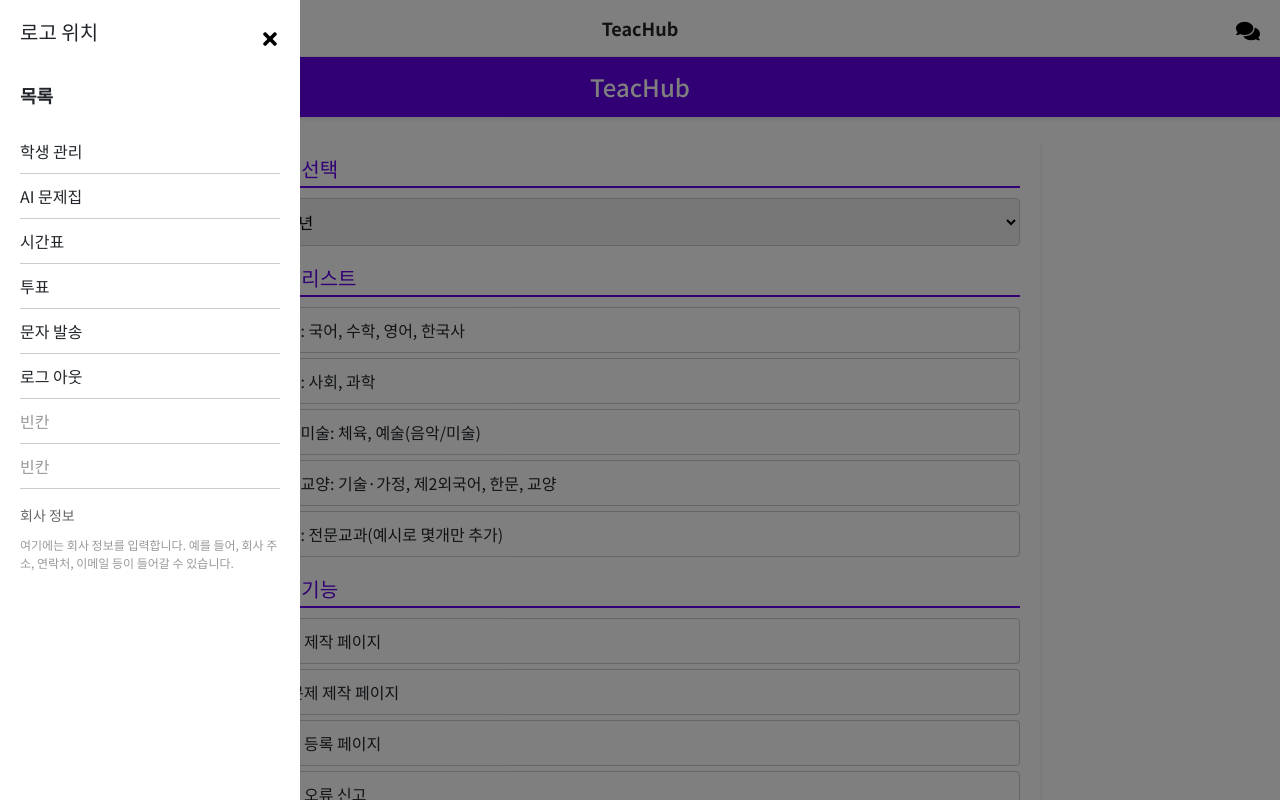
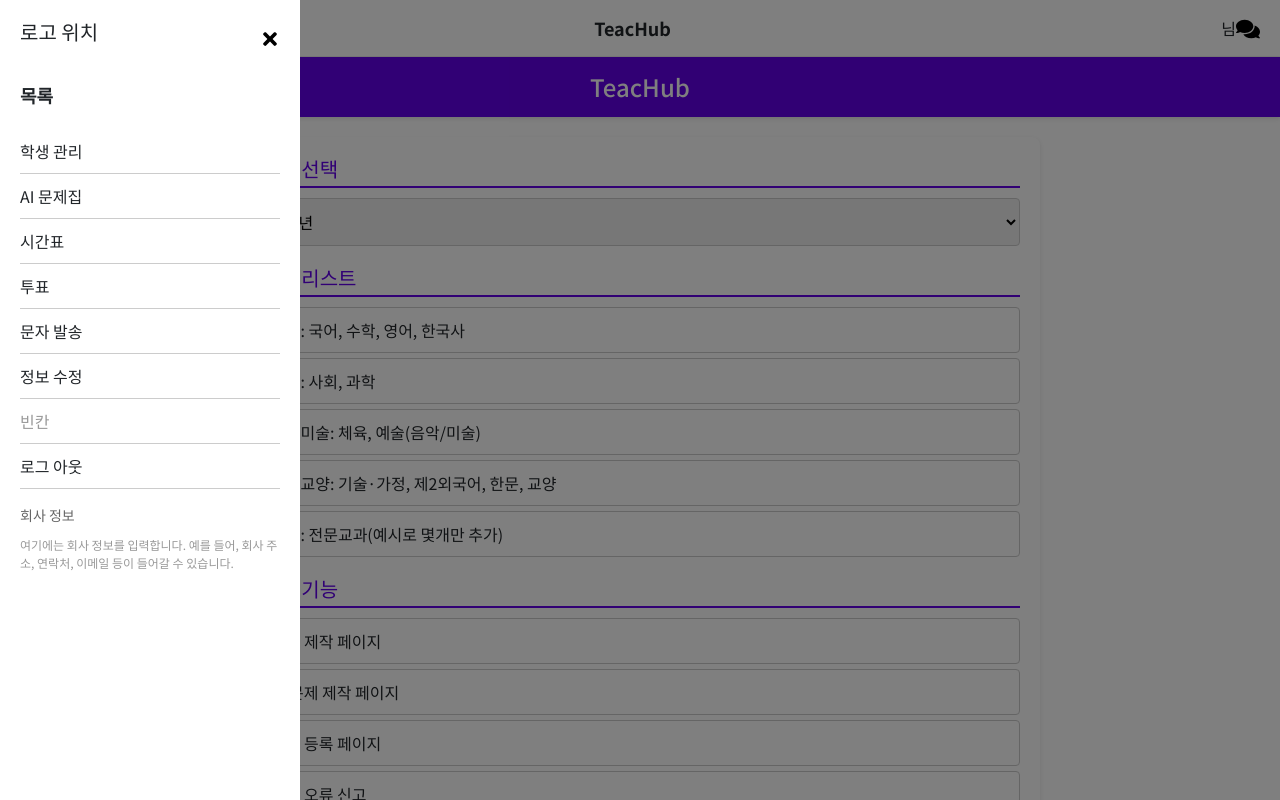
Before and after one commit to KoesJin/Daelim_LeeJaeSeok_TeamProJect, a React (Create React App) app: page /ai-workbook in a window 1280 px wide. Both pictures are taken after a click on the button 32 px from the left and 28 px from the top of the page. Built offline with nearby package versions, Linux system fonts and the light colour scheme.

Commit message:
로그인시 Header에 이름 표시

```diff
--- a/src/Root.jsx
+++ b/src/Root.jsx
@@ -39,14 +39,14 @@ const AnimationContainer = styled.div`
 
 function Root() {
     const location = useLocation();
-    const [userId, setUserId] = useState(''); // userId 상태 정의
+    const [userName, setUserName] = useState('');
 
     return (
         <>
             <Helmet>
                 <title>LeeJaeSeok</title>
             </Helmet>
-            <UserContext.Provider value={{ userId, setUserId }}>
+            <UserContext.Provider value={{ userName, setUserName }}>
                 <GlobalStyle />
                 {location.pathname !== '/' &&
                     location.pathname !== '/signuppage' &&
--- a/src/components/Header/Header.jsx
+++ b/src/components/Header/Header.jsx
@@ -6,20 +6,10 @@ import { useNavigate } from 'react-router-dom';
 import { UserContext } from '../../utils/context/UserContext';
 
 const Header = () => {
+    //모달
     const [isMenuModalOpen, setIsMenuModalOpen] = useState(false);
     const [isChatModalOpen, setIsChatModalOpen] = useState(false);
     const [selectedChat, setSelectedChat] = useState(null);
-    const { userId, setUserId } = useContext(UserContext);
-    const navigate = useNavigate();
-
-    useEffect(() => {
-        // 새로고침 시 localStorage에서 userId를 불러오게함
-        const storedUserId = localStorage.getItem('userId');
-        if (storedUserId) {
-            setUserId(storedUserId);
-        }
-    }, [setUserId]);
-
     const toggleMenuModal = () => {
         setIsMenuModalOpen(!isMenuModalOpen);
     };
@@ -45,6 +35,22 @@ const Header = () => {
         setSelectedChat(null);
     };
 
+    //userName 저장 값
+    const { userName, setUserName } = useContext(UserContext);
+
+    //navigate 훅
+    const navigate = useNavigate();
+
+    // useEffect 훅
+    useEffect(() => {
+        // 새로고침 시 localStorage에서 userName를 불러오게함
+        const storedUserName = localStorage.getItem('userName');
+        if (storedUserName) {
+            setUserName(storedUserName);
+        }
+    }, [setUserName]);
+
+    // 로그아웃
     const handleLogout = () => {
         localStorage.removeItem('accessToken');
         localStorage.removeItem('userId'); // 로그아웃 시 userId도 삭제
@@ -60,8 +66,9 @@ const Header = () => {
             <div className={styles.title} onClick={() => navigate('/mainpage')}>
                 TeacHub
             </div>
+            <div className={styles.userName}>{userName}님</div>
             <button onClick={toggleChatModal} className={styles.headerButton}>
-                <FaComments />
+                <FaComments style={{ marginBottom: '5px' }} />
             </button>
             {/* 메뉴 모달 */}
             <div className={`${styles.modal} ${isMenuModalOpen ? styles.open : ''}`}>
@@ -82,11 +89,11 @@ const Header = () => {
                             <li className={styles.listItem}>시간표</li>
                             <li className={styles.listItem}>투표</li>
                             <li className={styles.listItem}>문자 발송</li>
+                            <li className={styles.listItem}>정보 수정</li>
+                            <li className={`${styles.listItem} ${styles.emptyItem}`}>빈칸</li>
                             <li className={styles.listItem} onClick={handleLogout}>
                                 로그 아웃
                             </li>
-                            <li className={`${styles.listItem} ${styles.emptyItem}`}>빈칸</li>
-                            <li className={`${styles.listItem} ${styles.emptyItem}`}>빈칸</li>
                         </ul>
                         <div className={styles.companyInfo}>
                             회사 정보
@@ -115,7 +122,6 @@ const Header = () => {
                     </div>
                 </div>
             </div>
-            <div>{userId}</div> {/* userId를 표시 */}
             {/* 개별 채팅 모달 */}
             <div className={`${styles.chatModal} ${selectedChat ? styles.open : ''}`}>
                 <div className={styles.chatModalContent}>
--- a/src/page/LoginPage.jsx
+++ b/src/page/LoginPage.jsx
@@ -10,14 +10,27 @@ import AppleIcon from '../svg/LoginPage/AppleIcon';
 import { UserContext } from '../utils/context/UserContext';
 
 function LoginPage() {
+    //로그인 정보
     const [userId, setUserId] = useState('');
     const [userPw, setUserPw] = useState('');
     const [rememberMe, setRememberMe] = useState(false);
+
+    //모달
     const [modalContent, setModalContent] = useState('');
     const [isModalOpen, setIsModalOpen] = useState(false);
+    const openModal = (content) => {
+        setModalContent(content);
+        setIsModalOpen(true);
+    };
+
+    const closeModal = () => {
+        setIsModalOpen(false);
+    };
+
+    // navigate 훅
     const navigate = useNavigate();
-    const { setUserId: setGlobalUserId } = useContext(UserContext);
 
+    // 로그인 함수
     const handleLogin = async (e) => {
         e.preventDefault();
         if (!userId && !userPw) {
@@ -64,7 +77,6 @@ function LoginPage() {
                 //userId를 새로고침해도 남아있게 하기위해 localStorage로 받아옴
                 localStorage.setItem('userId', userId);
 
-                setGlobalUserId(userId); // 로그인 성공 시 globalUserId 설정 -> 전역으로 userId 뿌려줌
                 navigate('/mainpage');
             } else {
                 console.error('로그인 실패:', await response.text());
@@ -73,15 +85,6 @@ function LoginPage() {
             console.error('Error logging in:', error);
             alert('아이디 또는 비밀번호가 잘못되었습니다.');
         }
-    };
-
-    const openModal = (content) => {
-        setModalContent(content);
-        setIsModalOpen(true);
-    };
-
-    const closeModal = () => {
-        setIsModalOpen(false);
     };
 
     return (
--- a/src/page/SignUpPage.jsx
+++ b/src/page/SignUpPage.jsx
@@ -1,4 +1,4 @@
-import React, { useState } from 'react';
+import React, { useContext, useState } from 'react';
 import { useNavigate } from 'react-router-dom';
 import styles from '../css/SignUpPage/SignUpPage.module.css'; // CSS 모듈 import
 import UserIcon from '../svg/SignUpPage/UserIcon'; // User 아이콘 import
@@ -8,6 +8,7 @@ import PhoneIcon from '../svg/SignUpPage/PhoneIcon'; // Phone 아이콘 import
 import DateIcon from '../svg/SignUpPage/DateIcon'; // Date 아이콘 import
 import SchoolIcon from '../svg/SignUpPage/SchoolIcon'; // School 아이콘 import
 import ClassIcon from '../svg/SignUpPage/ClassIcon'; // Class 아이콘 import
+import UserContext from '../utils/context/UserContext';
 
 function SignUpPage() {
     //회원가입 정보
@@ -21,11 +22,15 @@ function SignUpPage() {
     const [schoolName, setSchoolName] = useState('');
     const [classNum, setClassNum] = useState('');
 
-    //중복체크 정보
+    // userName 값 저장
+    const { setUserName: globalsetUserName } = useContext(UserContext);
+
+    // 중복체크 정보
     const [idDuplicateChecked, setIdDuplicateChecked] = useState(false);
     const [numDuplicateChecked, setNumDuplicateChecked] = useState(false);
     const [emailDuplicateChecked, setEmailDuplicateChecked] = useState(false);
 
+    // navigate 훅
     const navigate = useNavigate();
 
     //baseURL 설정
@@ -283,8 +288,10 @@ function SignUpPage() {
             const result = await signUp_response.json();
 
             if (result.status === '200') {
+                globalsetUserName(userName);
+                localStorage.setItem('userName', userName);
                 alert(result.message);
-                navigate('/'); // 회원가입 성공 시 로그인 페이지로 이동
+                navigate('/');
             } else {
                 alert(result.message);
             }
```
